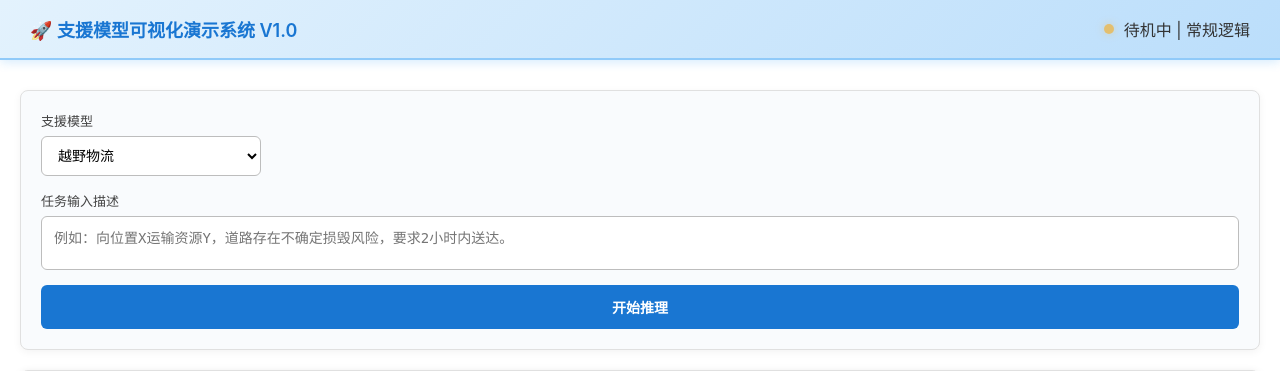
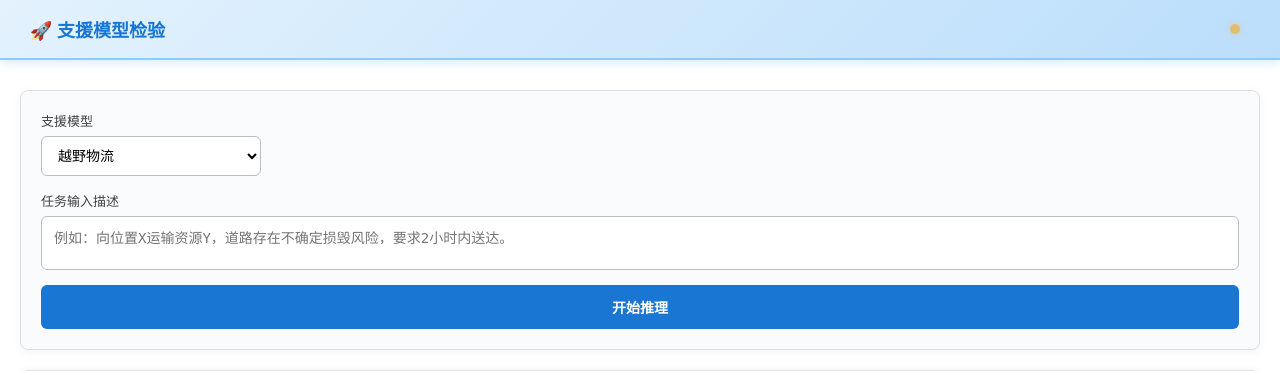
Before and after one commit to kjhxjm/supportmodel, a Flask app: page / in a window 1280 px wide. Shown: the top 371 px of the page. Run offline with Flask 2, Linux system fonts and the light colour scheme; some libraries are stand-ins or nearby versions.

Commit message:
fix: update frontend

```diff
--- a/static/js/main.js
+++ b/static/js/main.js
@@ -109,10 +109,10 @@ function updateStatus(isRunning) {
 
     if (isRunning) {
         indicator.classList.add('active');
-        statusText.textContent = '模型在线 | 推理中...';
+        statusText.textContent = '';
     } else {
         indicator.classList.remove('active');
-        statusText.textContent = '待机中 | 常规逻辑';
+        statusText.textContent = '';
     }
 }
 
--- a/templates/index.html
+++ b/templates/index.html
@@ -12,10 +12,10 @@
     <!-- 顶部导航栏 -->
     <header class="header">
         <div class="header-content">
-            <h1 class="header-title">🚀 支援模型可视化演示系统 V1.0</h1>
+            <h1 class="header-title">🚀 支援模型检验</h1>
             <div class="header-status" id="headerStatus">
                 <span class="status-indicator" id="statusIndicator"></span>
-                <span id="statusText">待机中 | 常规逻辑</span>
+                <span id="statusText"></span>
             </div>
         </div>
     </header>
```
